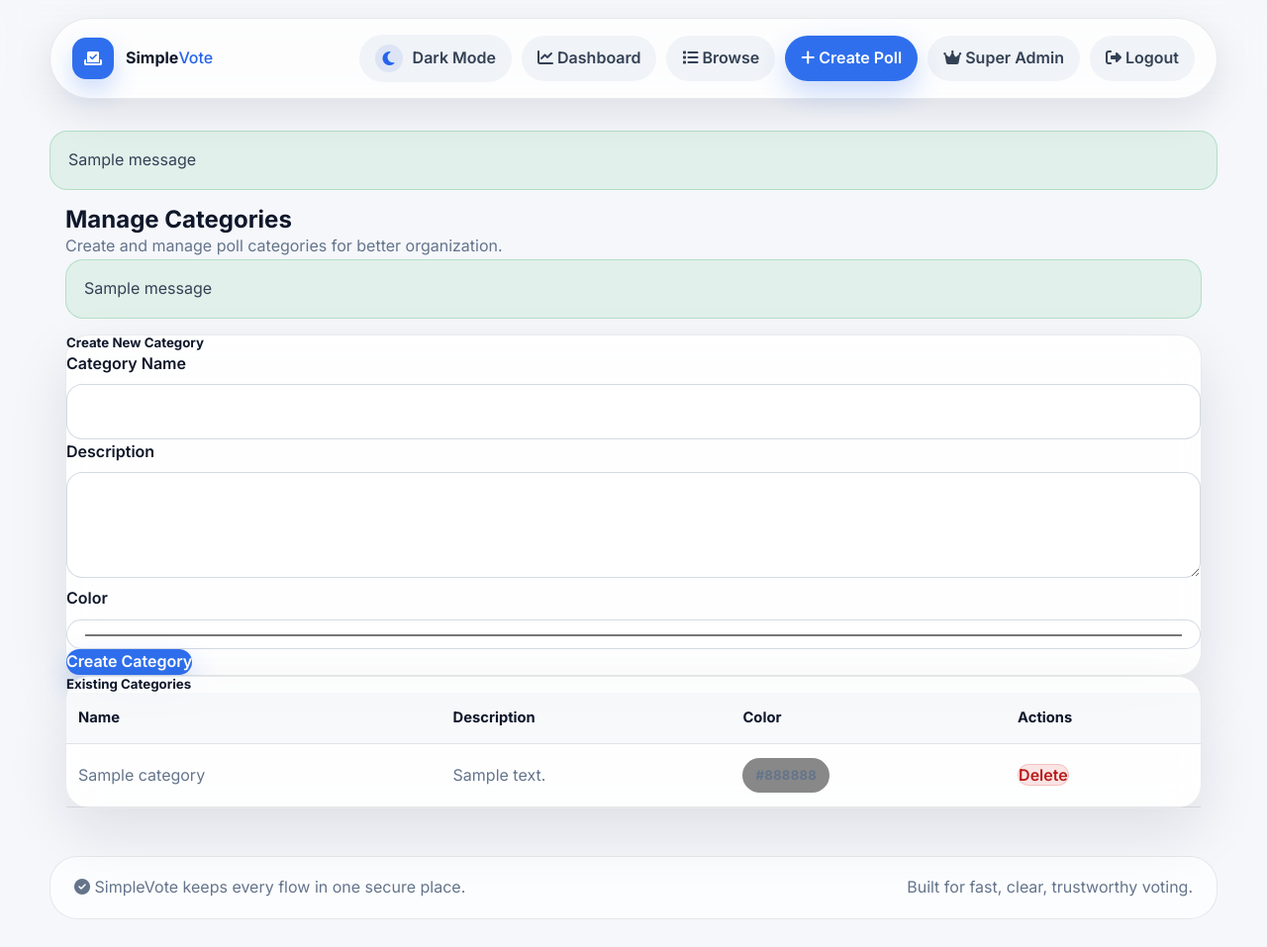
After one commit to AbidambeFavour/Democracy-with-ease, a Django app: page /voting/admin/categories/ in a window 1280 px wide. The commit adds this page. Shown: the whole page at 99% size. Run offline with Django 4.2, Linux system fonts and the light colour scheme; a user stored in the database is signed in; tables that the repository leaves empty hold one stand-in row (values such as "Sample post"); one stand-in notice (Sample message) is shown.

Commit message:
Fix: Add category management and fix poll visibility/time-based issues

```diff
--- /dev/null
+++ b/templates/voting/manage_categories.html
@@ -0,0 +1,85 @@
+{% extends 'base.html' %}
+
+{% block title %}Manage Categories - SimpleVote{% endblock %}
+
+{% block content %}
+<div class="container mt-4">
+    <div class="row">
+        <div class="col-md-8">
+            <h2>Manage Categories</h2>
+            <p class="text-muted">Create and manage poll categories for better organization.</p>
+
+            {% if messages %}
+                {% for message in messages %}
+                    <div class="alert alert-{{ message.tags }} alert-dismissible fade show" role="alert">
+                        {{ message }}
+                        <button type="button" class="btn-close" data-bs-dismiss="alert"></button>
+                    </div>
+                {% endfor %}
+            {% endif %}
+
+            <div class="card mb-4">
+                <div class="card-header">
+                    <h5 class="mb-0">Create New Category</h5>
+                </div>
+                <div class="card-body">
+                    <form method="post">
+                        {% csrf_token %}
+                        <div class="mb-3">
+                            <label for="name" class="form-label">Category Name</label>
+                            <input type="text" class="form-control" id="name" name="name" required>
+                        </div>
+                        <div class="mb-3">
+                            <label for="description" class="form-label">Description</label>
+                            <textarea class="form-control" id="description" name="description" rows="3"></textarea>
+                        </div>
+                        <div class="mb-3">
+                            <label for="color" class="form-label">Color</label>
+                            <input type="color" class="form-control form-control-color" id="color" name="color" value="#007bff" title="Choose your color">
+                        </div>
+                        <button type="submit" class="btn btn-primary">Create Category</button>
+                    </form>
+                </div>
+            </div>
+
+            <div class="card">
+                <div class="card-header">
+                    <h5 class="mb-0">Existing Categories</h5>
+                </div>
+                <div class="card-body">
+                    {% if categories %}
+                        <div class="table-responsive">
+                            <table class="table table-hover">
+                                <thead>
+                                    <tr>
+                                        <th>Name</th>
+                                        <th>Description</th>
+                                        <th>Color</th>
+                                        <th>Actions</th>
+                                    </tr>
+                                </thead>
+                                <tbody>
+                                    {% for category in categories %}
+                                    <tr>
+                                        <td>{{ category.name }}</td>
+                                        <td>{{ category.description|default:"-" }}</td>
+                                        <td>
+                                            <span class="badge" style="background-color: {{ category.color }};">{{ category.color }}</span>
+                                        </td>
+                                        <td>
+                                            <a href="{% url 'voting:delete_category' category.id %}" class="btn btn-sm btn-danger">Delete</a>
+                                        </td>
+                                    </tr>
+                                    {% endfor %}
+                                </tbody>
+                            </table>
+                        </div>
+                    {% else %}
+                        <p class="text-muted">No categories created yet.</p>
+                    {% endif %}
+                </div>
+            </div>
+        </div>
+    </div>
+</div>
+{% endblock %}
--- a/templates/voting/super_admin_dashboard.html
+++ b/templates/voting/super_admin_dashboard.html
@@ -171,6 +171,9 @@
             <a href="{% url 'voting:manage_polls' %}" class="btn-admin btn-admin-primary">
                 <i class="fas fa-poll"></i> Manage Polls
             </a>
+            <a href="{% url 'voting:manage_categories' %}" class="btn-admin btn-admin-secondary">
+                <i class="fas fa-tags"></i> Manage Categories
+            </a>
             <a href="{% url 'voting:manage_users' %}" class="btn-admin btn-admin-secondary">
                 <i class="fas fa-users"></i> Manage Users
             </a>
--- a/voting/admin_views.py
+++ b/voting/admin_views.py
@@ -233,3 +233,50 @@ def system_logs(request):
     }
 
     return render(request, 'voting/system_logs.html', context)
+
+
+@login_required
+@user_passes_test(is_super_admin)
+def manage_categories(request):
+    """Manage poll categories."""
+    categories = Category.objects.all().order_by('name')
+
+    if request.method == 'POST':
+        # Create new category
+        name = request.POST.get('name')
+        description = request.POST.get('description', '')
+        color = request.POST.get('color', '#007bff')
+
+        if name:
+            try:
+                Category.objects.create(
+                    name=name,
+                    description=description,
+                    color=color
+                )
+                messages.success(request, f"Category '{name}' created successfully!")
+            except Exception:
+                messages.error(request, "Category with this name already exists.")
+        else:
+            messages.error(request, "Category name is required.")
+
+    context = {
+        'categories': categories,
+    }
+
+    return render(request, 'voting/manage_categories.html', context)
+
+
+@login_required
+@user_passes_test(is_super_admin)
+def delete_category(request, category_id):
+    """Delete a category."""
+    category = get_object_or_404(Category, id=category_id)
+
+    if request.method == 'POST':
+        category_name = category.name
+        category.delete()
+        messages.success(request, f"Category '{category_name}' has been deleted.")
+        return redirect('voting:manage_categories')
+
+    return render(request, 'voting/delete_category.html', {'category': category})
--- a/voting/models.py
+++ b/voting/models.py
@@ -58,9 +58,10 @@ class Poll(models.Model):
 
     def get_status(self):
         """Get the status of the poll."""
-        if not self.has_started():
+        now = timezone.now()
+        if now < self.start_date:
             return "Upcoming"
-        elif self.is_active():
+        elif self.start_date <= now <= self.end_date:
             return "Active"
         else:
             return "Closed"
--- a/voting/urls.py
+++ b/voting/urls.py
@@ -21,6 +21,8 @@ urlpatterns = [
     path('admin/password-reset-user/<int:user_id>/', admin_views.send_user_password_reset, name='send_user_password_reset'),
     path('admin/settings/', admin_views.system_settings, name='system_settings'),
     path('admin/logs/', admin_views.system_logs, name='system_logs'),
+    path('admin/categories/', admin_views.manage_categories, name='manage_categories'),
+    path('admin/categories/delete/<int:category_id>/', admin_views.delete_category, name='delete_category'),
 
     # API URLs for notifications
     path('api/notifications/', api_views.get_notifications, name='get_notifications'),
```
Also changed, not shown: templates/voting/delete_category.html (added, +27 -0 lines), voting/views.py (+12 -5 lines).
